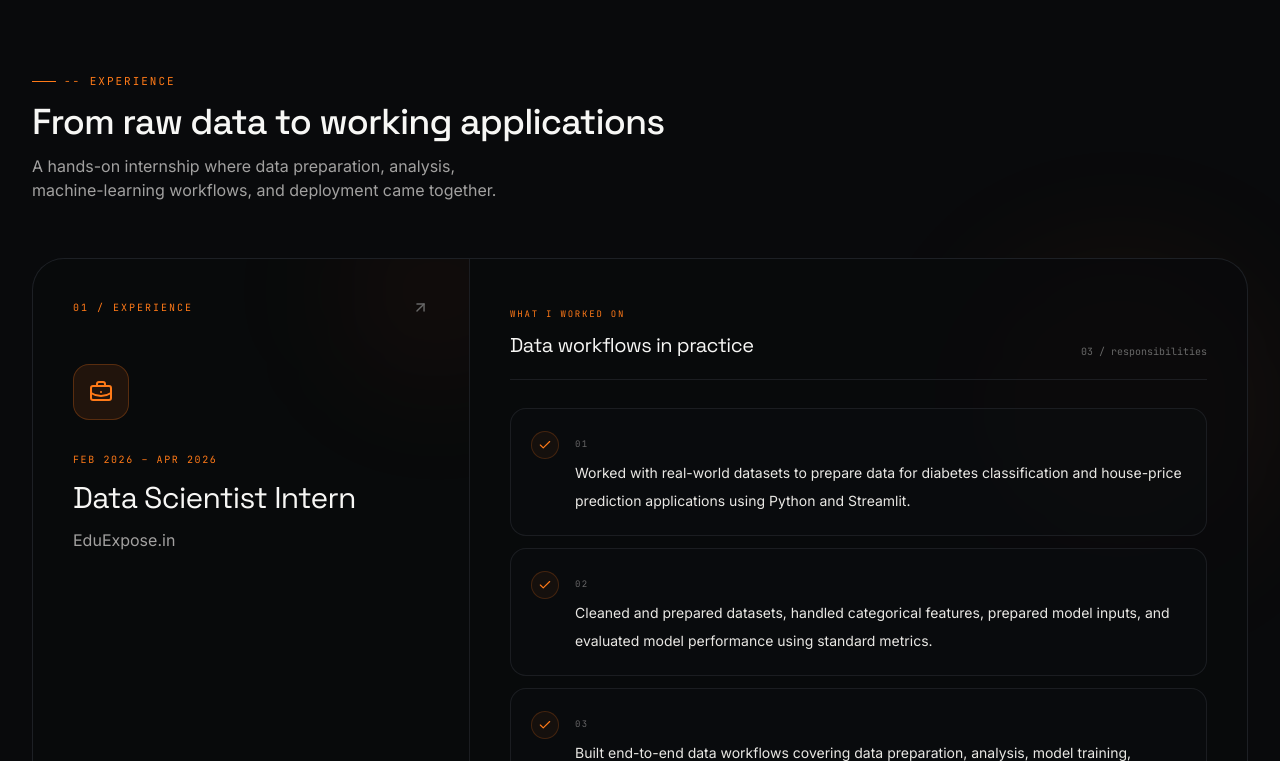
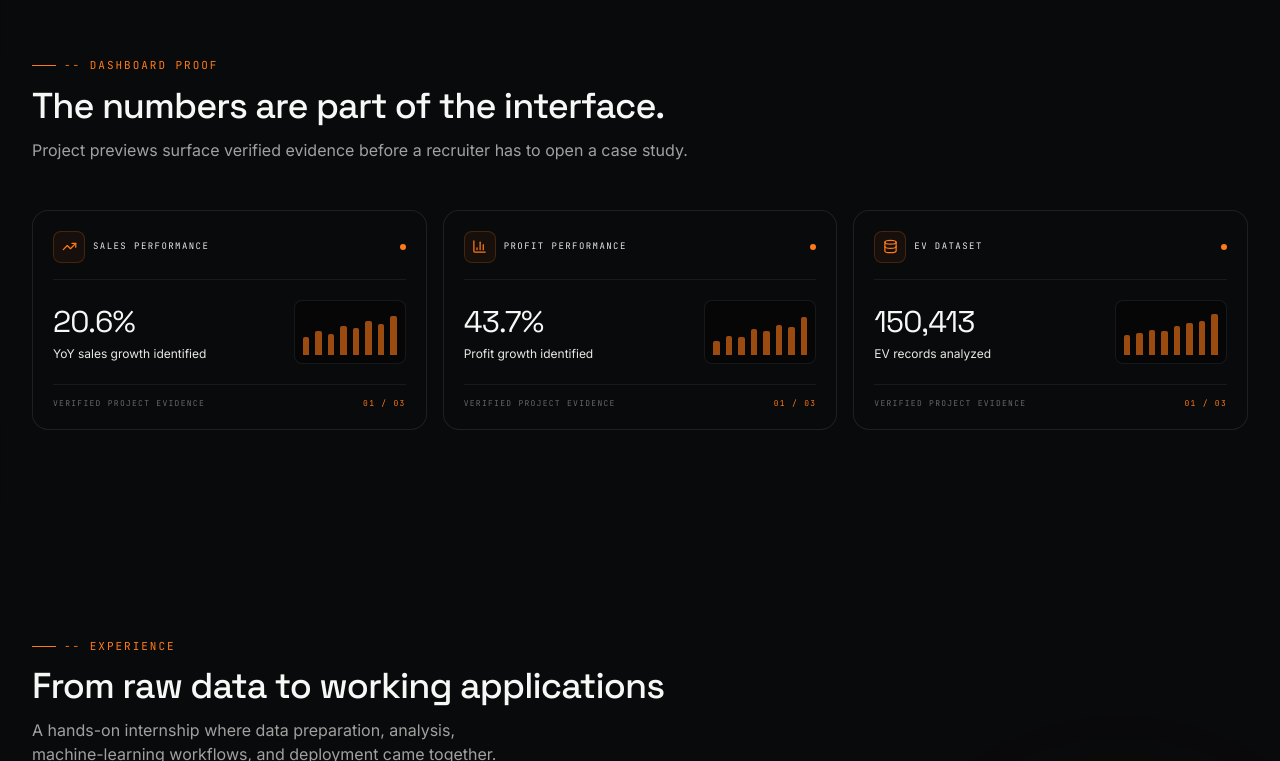
Before and after one commit to bhaskar-nb/portfolio, a Next.js app: page / in a window 1280 px wide. Shown: the part 4877-5638 px from the top of the page. Built offline with nearby package versions, Linux system fonts and the light colour scheme.

Commit message:
Add dashboard proof section to homepage

```diff
--- a/app/page.tsx
+++ b/app/page.tsx
@@ -4,6 +4,7 @@ import Hero from "@/components/Hero";
 import About from "@/components/About";
 import RecruiterProof from "@/components/RecruiterProof";
 import Projects from "@/components/Projects";
+import DashboardProof from "@/components/DashboardProof";
 import Experience from "@/components/Experience";
 import Skills from "@/components/Skills";
 import Certifications from "@/components/Certifications";
@@ -21,6 +22,7 @@ export default function Home() {
         <About />
         <RecruiterProof />
         <Projects />
+        <DashboardProof />
         <Experience />
         <Skills />
         <Certifications />
```
